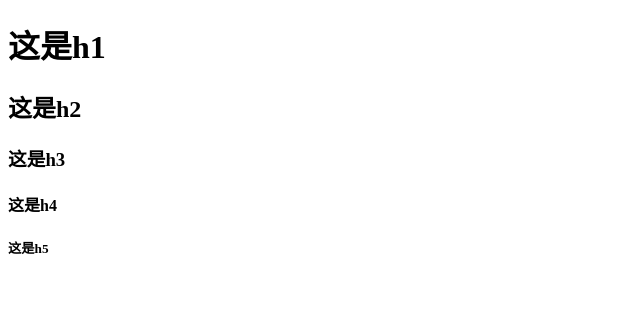
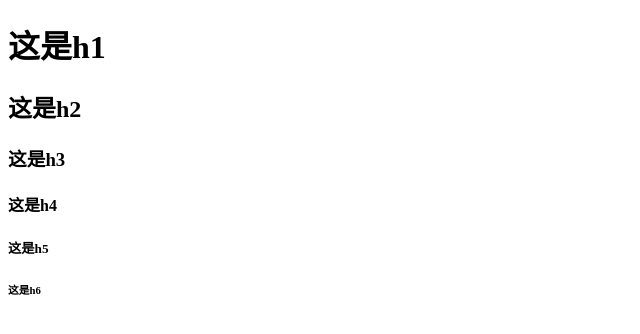
Before and after one commit to yzy828/ceshi, a plain HTML site: page index.html in a window 1280 px wide. Shown: the full height of the page, 0-640 px from the left. Drawn offline with Linux system fonts and the light colour scheme.

Commit message:
增加h6

```diff
--- a/index.html
+++ b/index.html
@@ -11,6 +11,7 @@
     <h3>这是h3</h3>
     <h4>这是h4</h4>
     <h5>这是h5</h5>
+    <h6>这是h6</h6>
 </div>
 </body>
 </html>
```
